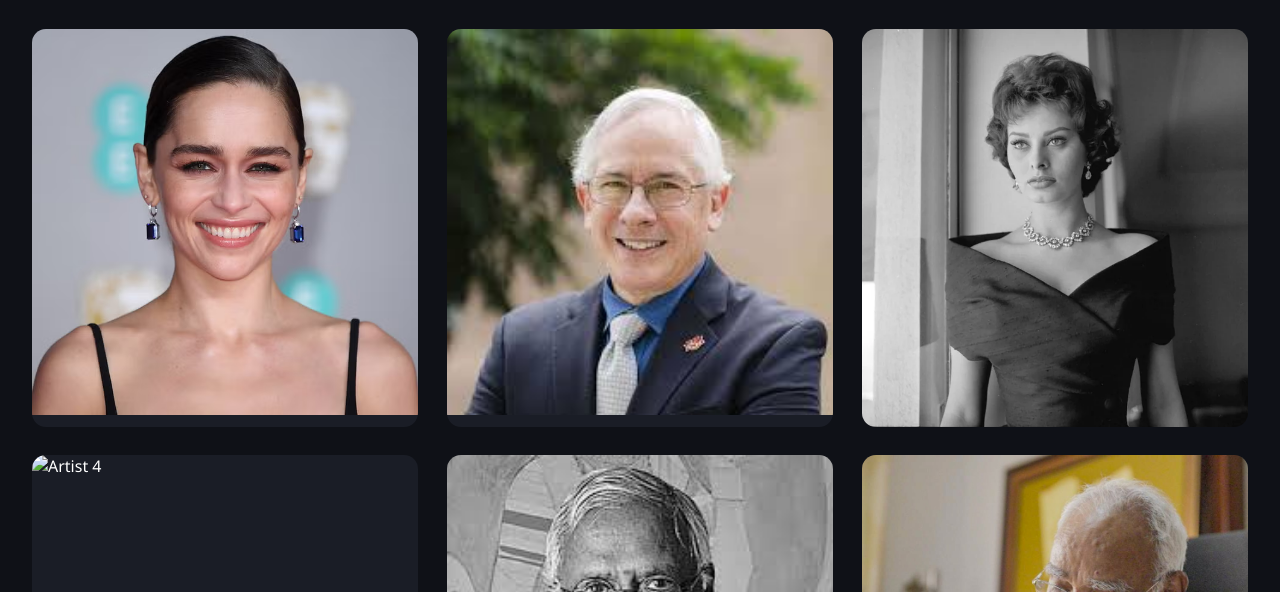
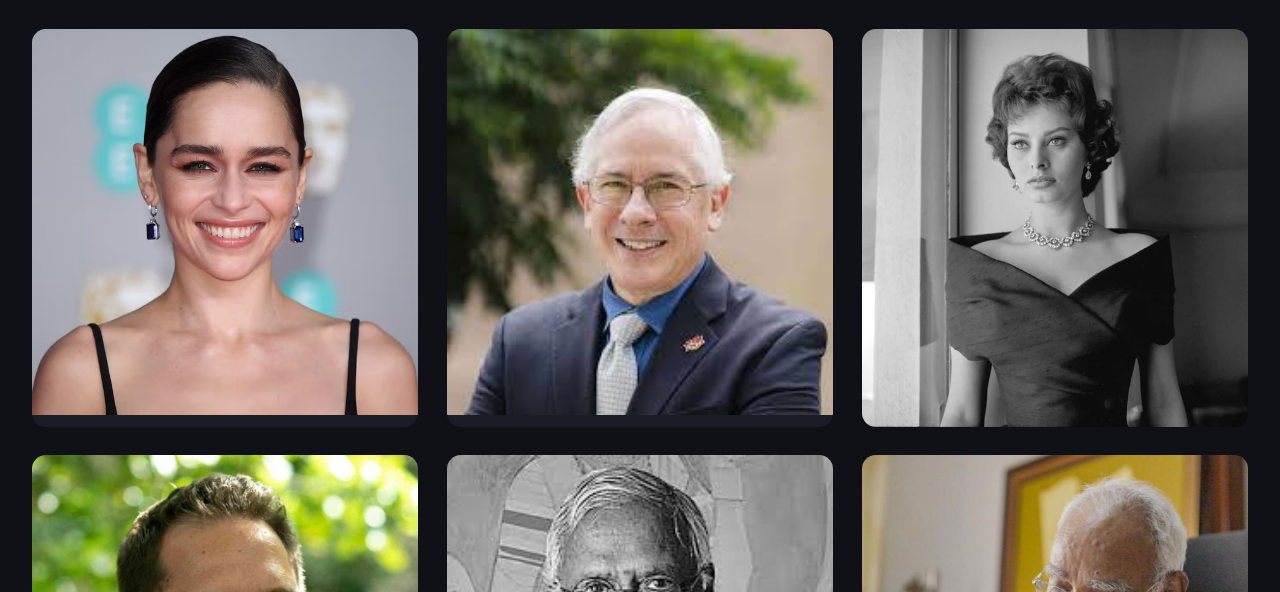
Before and after one commit to Tharunkumar04/artnew, a plain HTML site: page artists.html in a window 1280 px wide. Shown: the part 208-800 px from the top of the page. Drawn offline with Linux system fonts and the light colour scheme; the site is published under a folder, as on GitHub Pages, so addresses that start at the root find nothing.

Commit message:
Fix image source path for Liam Carter

```diff
--- a/artists.html
+++ b/artists.html
@@ -59,7 +59,7 @@
     </article>
 
     <article class="card">
-      <img src="/images/LiamCarter.jpg" alt="Artist 4">
+      <img src="images/LiamCarter.jpg" alt="Artist 4">
       <div class="overlay">
         <h3>Liam Carter</h3>
         <p>Concept Art</p>
```
